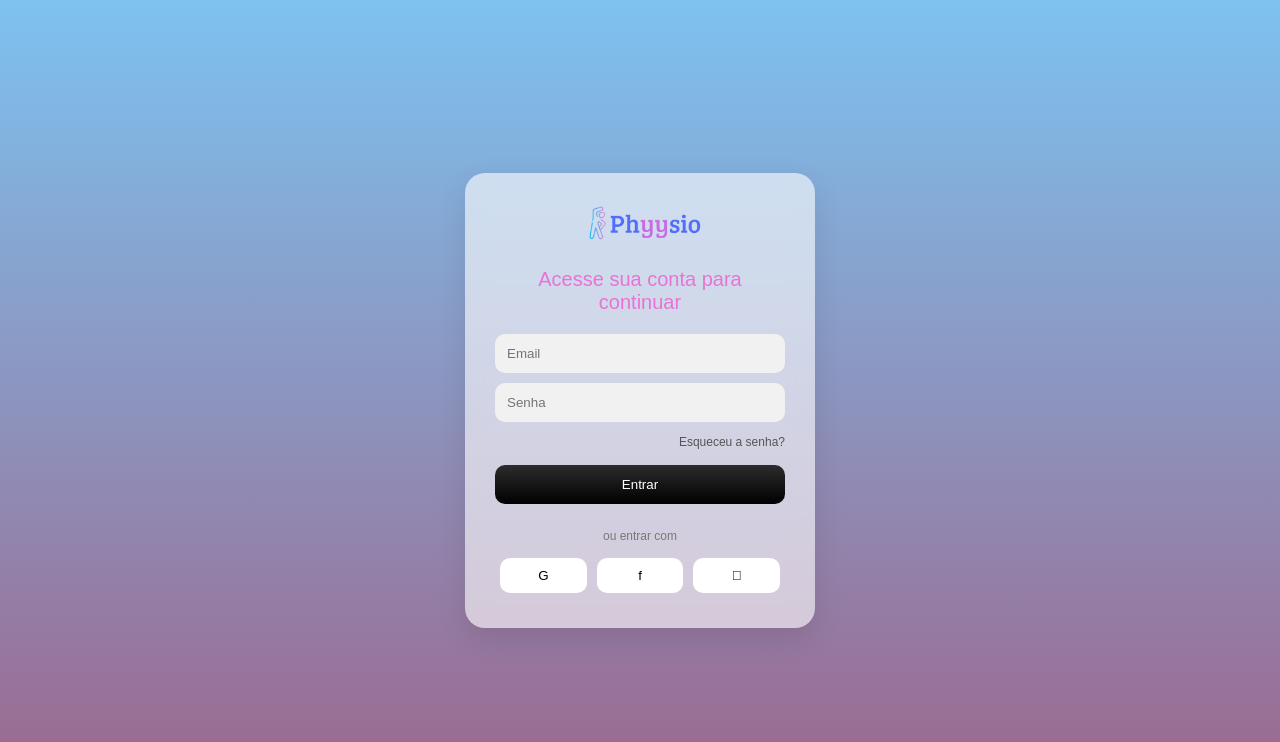
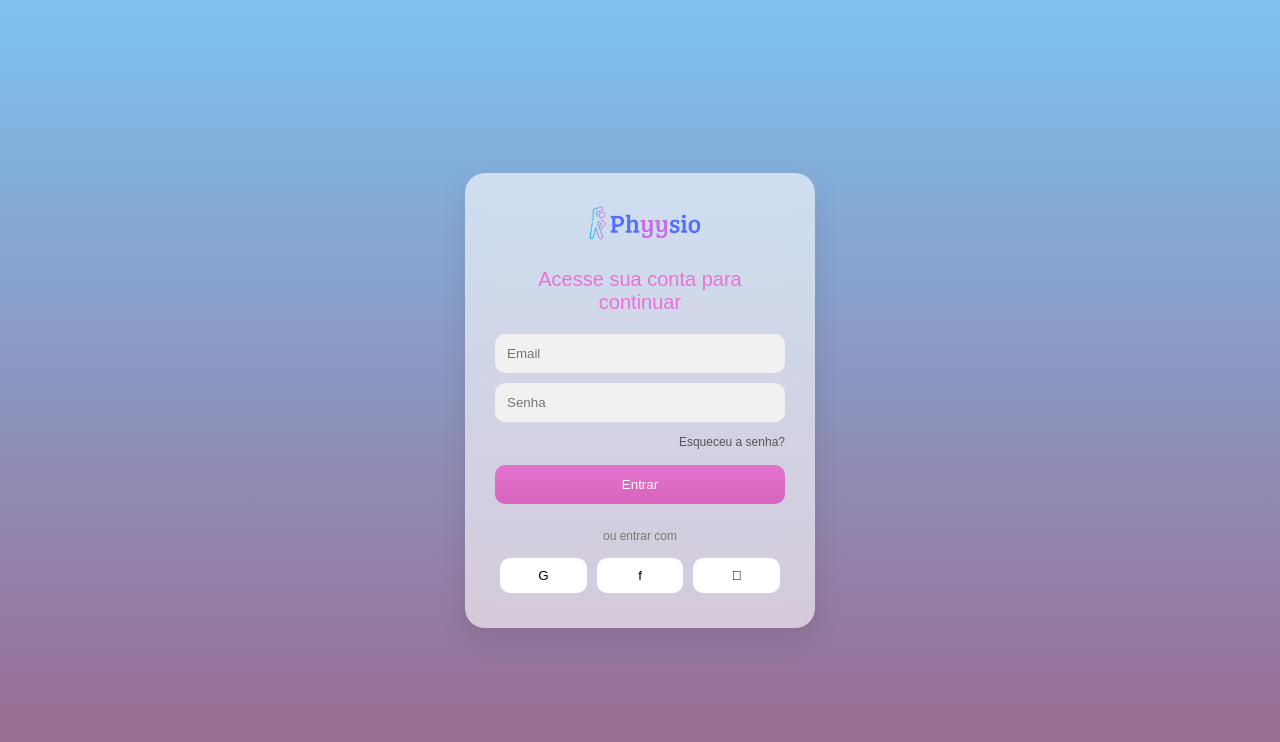
Before and after one commit to vicentejuniordev/Phyysio, a React (Vite) app in the folder phyysio-frontend/: page /login in a window 1280 px wide. Shown: the top 742 px of the page. Built offline with nearby package versions, Linux system fonts and the light colour scheme.

Commit message:
feat: add register page

```diff
--- a/phyysio-frontend/src/pages/Login/Login.css
+++ b/phyysio-frontend/src/pages/Login/Login.css
@@ -74,7 +74,7 @@
   padding: 12px;
   border-radius: 10px;
   border: none;
-  background: linear-gradient(180deg, #2c2c2c, #000);
+  background: linear-gradient(180deg, #e273ce, #d764bc);
   color: white;
   cursor: pointer;
   margin-bottom: 15px;
--- /dev/null
+++ b/phyysio-frontend/src/pages/Register/Register.jsx
@@ -0,0 +1,11 @@
+import "./Register.css"
+
+function Register() {
+  return (
+    <div>
+      <h1>Register</h1>
+    </div>
+  );
+}
+
+export default Register;
--- a/phyysio-frontend/src/routes/routes.jsx
+++ b/phyysio-frontend/src/routes/routes.jsx
@@ -1,7 +1,7 @@
 import React from "react";
 import { Route, BrowserRouter, Routes } from "react-router-dom";
 
-
+import Register from "../pages/Register/Register";
 import Login from "../pages/Login/Login";
 import Home from "../pages/Home/Home";
 
@@ -10,7 +10,9 @@ function AppRoutes() {
     <BrowserRouter>
      <Routes>
       <Route element={<Home />} path="/" />
-       <Route element={<Login />} path="/login" />
+      <Route element={<Login />} path="/login" />
+      <Route element={<Register />} path="/register" />
+
      </Routes>
     </BrowserRouter>
   );
```
Also changed, not shown: phyysio-frontend/src/pages/Register/Register.css (added).
